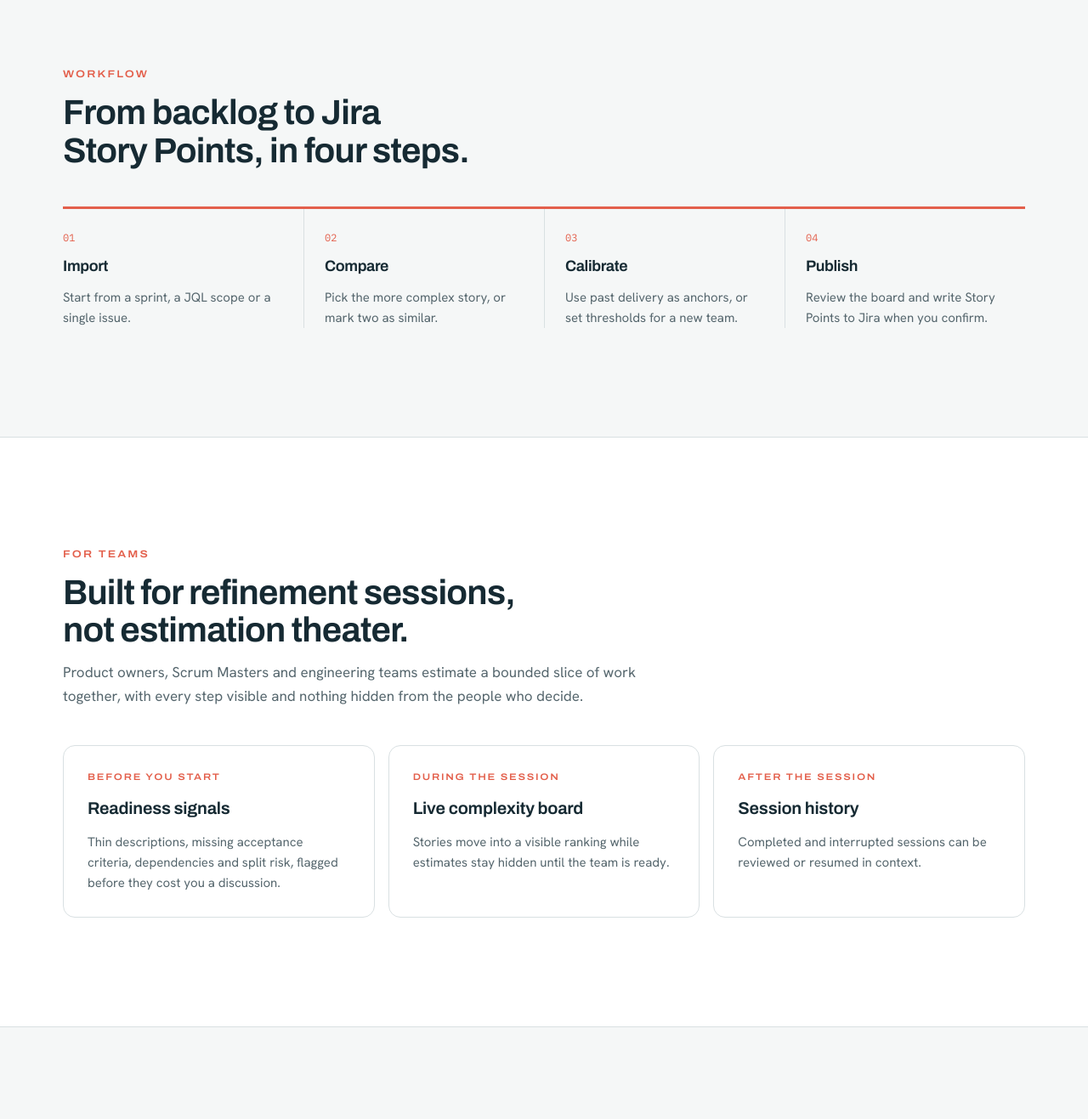
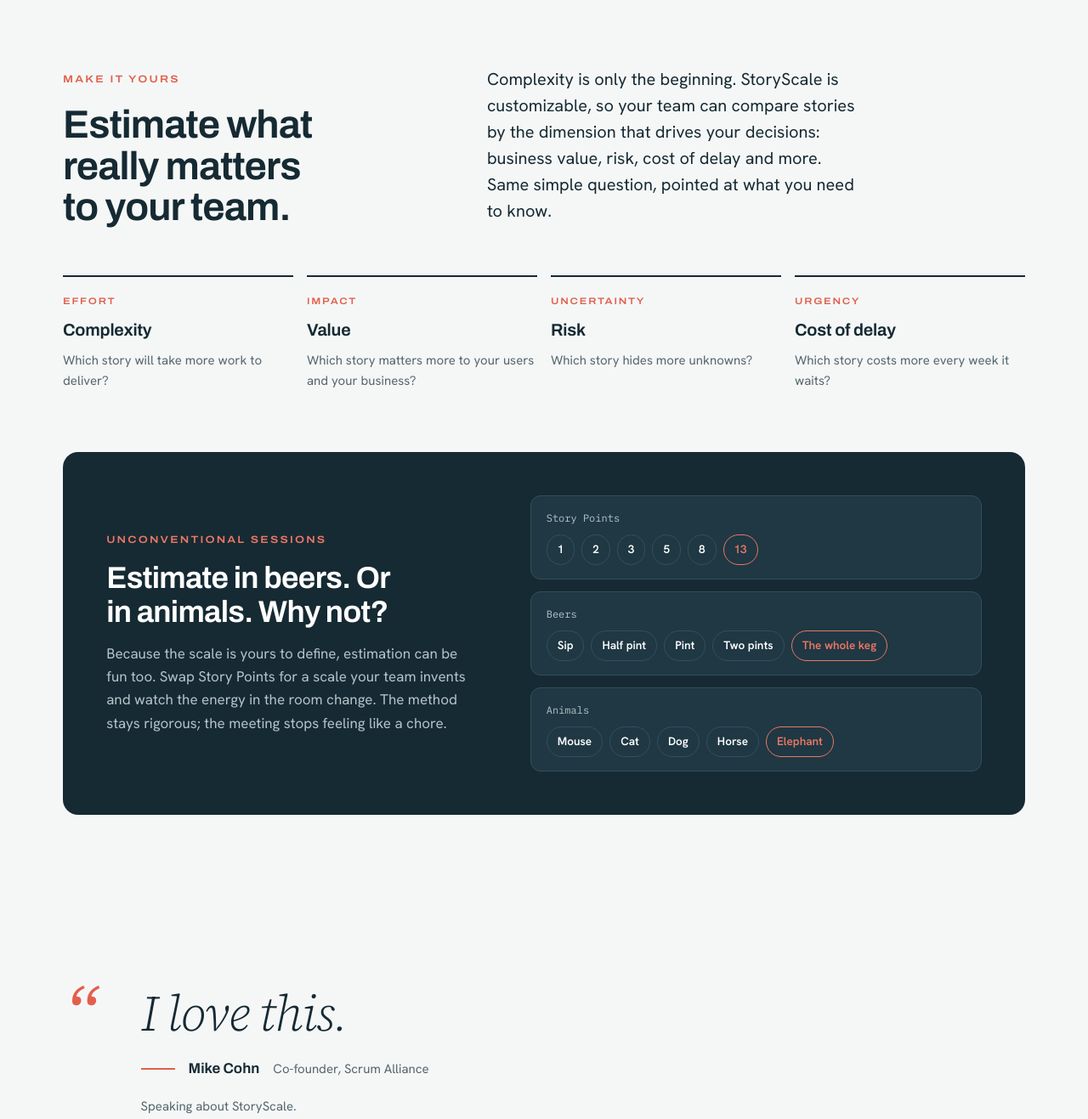
Before and after one commit to Geborxx/elementalys-storyscale-website, a plain HTML site: page products/storyscale/index.html in a window 1280 px wide. Shown: the part 1240-2557 px from the top of the page at 85% size. Drawn offline with Linux system fonts and the light colour scheme.

Commit message:
Product page quote and customization section, fix privacy contact, new FAQ entry
Co-Authored-By: Claude Opus 5.5 <noreply@anthropic.com>
Claude-Session: https://claude.ai/code/session_014DLK5kbutaGzBGt8MVnWQ9

```diff
--- a/products/storyscale/index.html
+++ b/products/storyscale/index.html
@@ -67,7 +67,53 @@
       </div>
     </section>
 
+
     <section>
+      <div class="wrap">
+        <div class="split">
+          <div class="rv">
+            <span class="eyebrow">Make it yours</span>
+            <h2 class="sec-title">Estimate what really matters to your team.</h2>
+          </div>
+          <div class="rv d1">
+            <p class="lead">Complexity is only the beginning. StoryScale is customizable, so your team can compare stories by the dimension that drives your decisions: business value, risk, cost of delay and more. Same simple question, pointed at what you need to know.</p>
+          </div>
+        </div>
+        <div class="dims">
+          <div class="dim rv"><span class="kind">Effort</span><h3>Complexity</h3><p>Which story will take more work to deliver?</p></div>
+          <div class="dim rv d2"><span class="kind">Impact</span><h3>Value</h3><p>Which story matters more to your users and your business?</p></div>
+          <div class="dim rv d4"><span class="kind">Uncertainty</span><h3>Risk</h3><p>Which story hides more unknowns?</p></div>
+          <div class="dim rv d5"><span class="kind">Urgency</span><h3>Cost of delay</h3><p>Which story costs more every week it waits?</p></div>
+        </div>
+        <div class="fun rv">
+          <div class="fun-copy">
+            <span class="eyebrow">Unconventional sessions</span>
+            <h3>Estimate in beers. Or in animals. Why not?</h3>
+            <p>Because the scale is yours to define, estimation can be fun too. Swap Story Points for a scale your team invents and watch the energy in the room change. The method stays rigorous; the meeting stops feeling like a chore.</p>
+          </div>
+          <div class="scales" aria-label="Example scales">
+            <div class="scale"><span class="scale-name">Story Points</span><div class="steps-row"><span>1</span><span>2</span><span>3</span><span>5</span><span>8</span><span>13</span></div></div>
+            <div class="scale"><span class="scale-name">Beers</span><div class="steps-row"><span>Sip</span><span>Half pint</span><span>Pint</span><span>Two pints</span><span>The whole keg</span></div></div>
+            <div class="scale"><span class="scale-name">Animals</span><div class="steps-row"><span>Mouse</span><span>Cat</span><span>Dog</span><span>Horse</span><span>Elephant</span></div></div>
+          </div>
+        </div>
+      </div>
+    </section>
+
+    <section class="quote compact" aria-label="Endorsement">
+      <div class="wrap">
+        <figure class="quote-inner">
+          <span class="qmark rv rv-fade" aria-hidden="true">“</span>
+          <div>
+            <blockquote><p class="rv d3">I love this.</p></blockquote>
+            <figcaption class="rv d7"><span class="rule" aria-hidden="true"></span><b>Mike Cohn</b><span>Co-founder, Scrum Alliance</span></figcaption>
+            <p class="quote-note rv d8">Speaking about StoryScale.</p>
+          </div>
+        </figure>
+      </div>
+    </section>
+
+    <section class="band-white">
       <div class="wrap">
         <div class="section-head rv">
           <span class="eyebrow">Workflow</span>
@@ -82,7 +128,7 @@
       </div>
     </section>
 
-    <section class="band-white">
+    <section>
       <div class="wrap">
         <div class="section-head rv">
           <span class="eyebrow">For teams</span>
@@ -97,7 +143,7 @@
       </div>
     </section>
 
-    <section>
+    <section class="band-white">
       <div class="wrap">
         <span class="eyebrow trust-label rv">Built to be trusted</span>
       <div class="trust-row">
--- a/styles.css
+++ b/styles.css
@@ -310,3 +310,30 @@ a.tile:hover .go .arr{transform:translateX(3px)}
   html{scroll-behavior:auto}
 }
 .product-grid-top{margin-top:0}
+
+/* Product page: smaller quote */
+.quote.compact{padding-block:clamp(48px,6vw,80px)}
+.quote.compact .qmark{font-size:clamp(56px,6.5vw,96px)}
+.quote.compact blockquote p{font-size:clamp(34px,4.6vw,64px)}
+.quote.compact figcaption{margin-top:22px}
+
+/* Product page: customizable dimensions and fun scales */
+.dims{display:grid;grid-template-columns:repeat(4,1fr);gap:16px;margin-top:56px}
+.dim{border-top:2px solid var(--ink);padding-top:20px;display:grid;gap:8px;align-content:start}
+.dim .kind{font-family:var(--f-display);font-size:11px;font-weight:600;letter-spacing:.16em;text-transform:uppercase;color:var(--coral-ink);font-stretch:115%}
+.dim h3{font-size:20px;font-weight:650;letter-spacing:-.01em}
+.dim p{color:var(--muted);font-size:15px}
+.fun{margin-top:72px;display:grid;grid-template-columns:.9fr 1.1fr;gap:clamp(32px,5vw,72px);align-items:center;background:var(--slate);color:var(--on-dark);border-radius:18px;padding:clamp(28px,4vw,56px)}
+.fun>*{min-width:0}
+.fun-copy{display:grid;gap:16px}
+.fun-copy .eyebrow{color:var(--coral)}
+.fun-copy h3{font-size:clamp(26px,2.8vw,36px);line-height:1.1;font-weight:650;color:var(--white)}
+.fun-copy p{color:var(--on-dark-muted)}
+.scales{display:grid;gap:14px}
+.scale{display:grid;gap:10px;background:var(--slate-2);border:1px solid var(--line-dark);border-radius:12px;padding:16px 18px}
+.scale-name{font-family:var(--f-mono);font-size:12px;color:var(--on-dark-muted)}
+.steps-row{display:flex;flex-wrap:wrap;gap:8px}
+.steps-row span{font-size:13.5px;font-weight:600;padding:6px 12px;border-radius:999px;border:1px solid var(--line-dark);color:var(--white)}
+.steps-row span:last-child{border-color:var(--coral);color:var(--coral)}
+@media (max-width:900px){.dims{grid-template-columns:1fr 1fr}.fun{grid-template-columns:1fr}}
+@media (max-width:560px){.dims{grid-template-columns:1fr}}
```
Also changed, not shown: privacy/index.html (+2 -2 lines), resources/storyscale/faq/index.html (+2 -2 lines), resources/storyscale/privacy-policy/index.html (+4 -5 lines).
